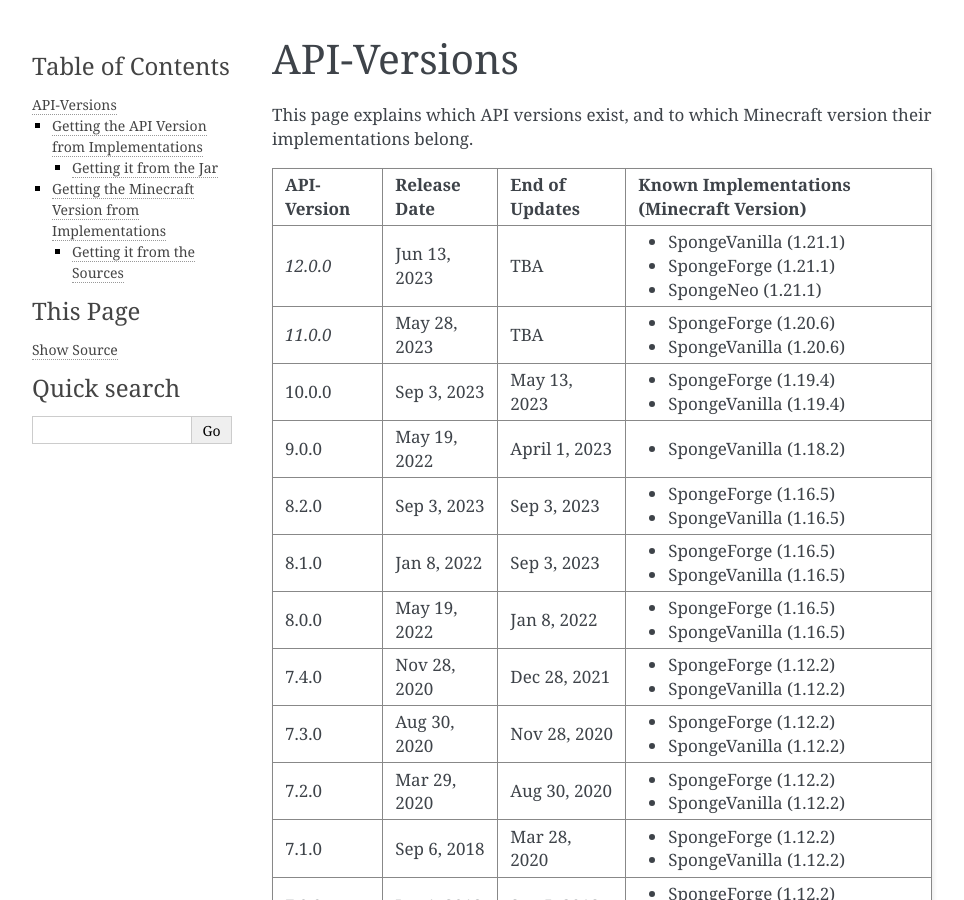
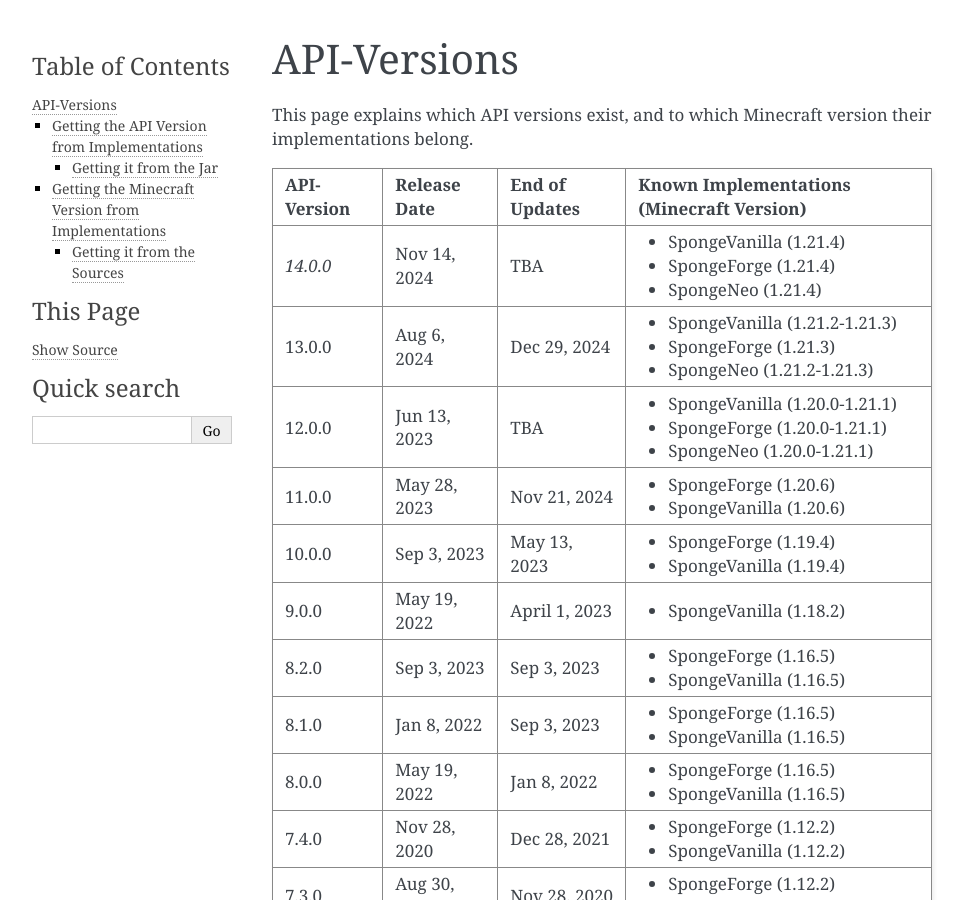
Before and after one commit to SpongePowered/SpongeDocs, a Sphinx documentation site: the page built from source/plugin/api-versions.rst, in a window 1280 px wide and 900 px high. Shown: the whole window, without its empty margins (148-1112 px from the left). Built offline with Sphinx 7.4.7, drawn with Linux system fonts in a browser that asks for light colours.

Commit message:
Added 13 and 14

```diff
--- a/source/plugin/api-versions.rst
+++ b/source/plugin/api-versions.rst
@@ -7,11 +7,19 @@
 +-------------+--------------+----------------+-------------------------------------------+
 | API-Version | Release Date | End of Updates | Known Implementations (Minecraft Version) |
 +=============+==============+================+===========================================+
-| *12.0.0*    | Jun 13, 2023 | TBA            | * SpongeVanilla (1.21.1)                  |
-|             |              |                | * SpongeForge (1.21.1)                    |
-|             |              |                | * SpongeNeo (1.21.1)                      |
+| *14.0.0*    | Nov 14, 2024 | TBA            | * SpongeVanilla (1.21.4)                  |
+|             |              |                | * SpongeForge (1.21.4)                    |
+|             |              |                | * SpongeNeo (1.21.4)                      |
 +-------------+--------------+----------------+-------------------------------------------+
-| *11.0.0*    | May 28, 2023 | TBA            | * SpongeForge (1.20.6)                    |
+| 13.0.0      | Aug 6, 2024  | Dec 29, 2024   | * SpongeVanilla (1.21.2-1.21.3)           |
+|             |              |                | * SpongeForge (1.21.3)                    |
+|             |              |                | * SpongeNeo (1.21.2-1.21.3)               |
++-------------+--------------+----------------+-------------------------------------------+
+| 12.0.0      | Jun 13, 2023 | TBA            | * SpongeVanilla (1.20.0-1.21.1)           |
+|             |              |                | * SpongeForge (1.20.0-1.21.1)             |
+|             |              |                | * SpongeNeo (1.20.0-1.21.1)               |
++-------------+--------------+----------------+-------------------------------------------+
+| 11.0.0      | May 28, 2023 | Nov 21, 2024   | * SpongeForge (1.20.6)                    |
 |             |              |                | * SpongeVanilla (1.20.6)                  |
 +-------------+--------------+----------------+-------------------------------------------+
 | 10.0.0      | Sep 3, 2023  | May 13, 2023   | * SpongeForge (1.19.4)                    |
```
